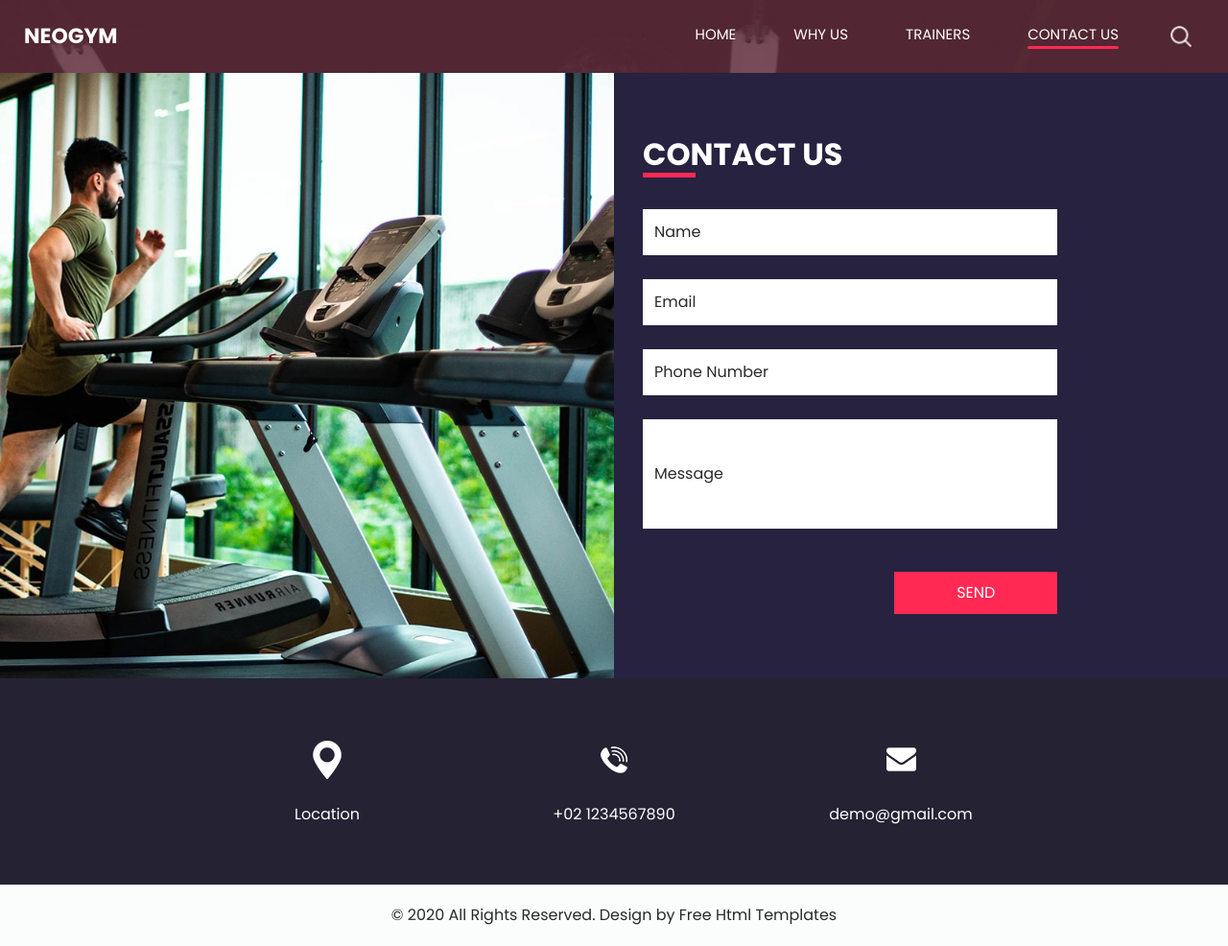
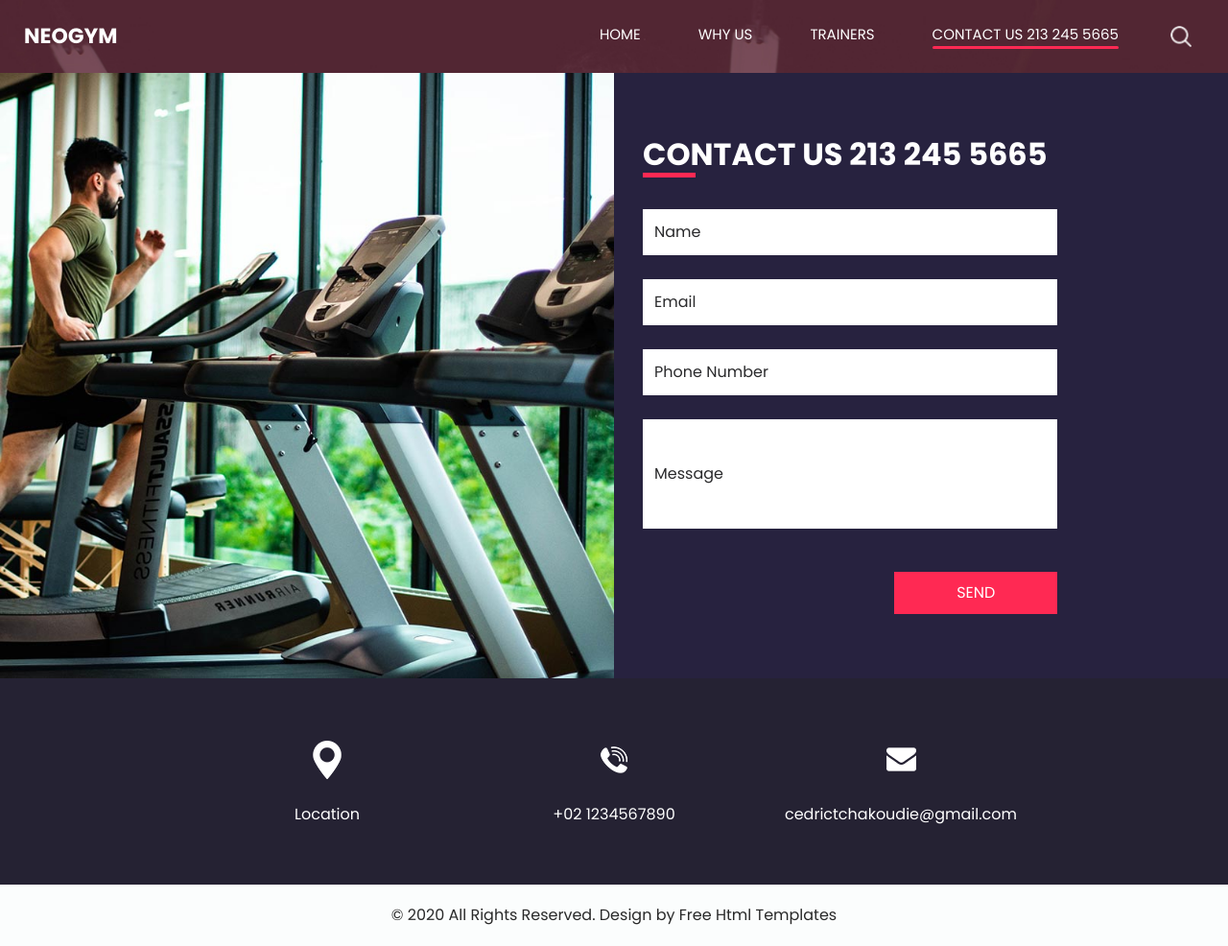
Before and after one commit to Tcedric2022/web-fitness, a plain HTML site: page contact.html in a window 1280 px wide. Shown: the whole page at 96% size. Drawn offline with nearby package versions, Linux system fonts and the light colour scheme.

Commit message:
feature branch

```diff
--- a/contact.html
+++ b/contact.html
@@ -57,7 +57,7 @@
                   <a class="nav-link" href="trainer.html"> trainers</a>
                 </li>
                 <li class="nav-item active">
-                  <a class="nav-link" href="contact.html"> Contact Us</a>
+                  <a class="nav-link" href="contact.html"> Contact Us 213 245 5665</a>
                 </li>
               </ul>
               <div class="user_option">
@@ -89,7 +89,7 @@
           <div class="form_container pr-0 pr-lg-5 mr-0 mr-lg-2">
             <div class="heading_container">
               <h2>
-                Contact Us
+                Contact Us 213 245 5665
               </h2>
             </div>
             <form action="">
@@ -154,7 +154,7 @@
             </div>
             <div class="detail-box">
               <p>
-                demo@gmail.com
+                cedrictchakoudie@gmail.com
               </p>
             </div>
           </div>
```
